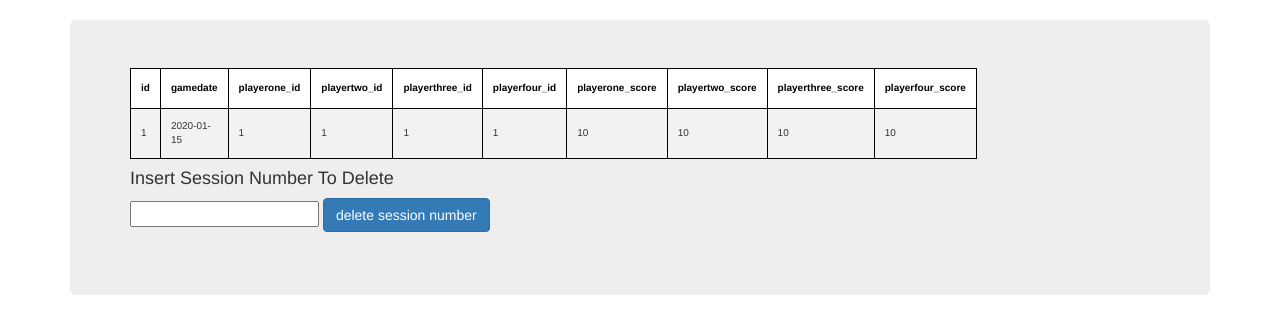
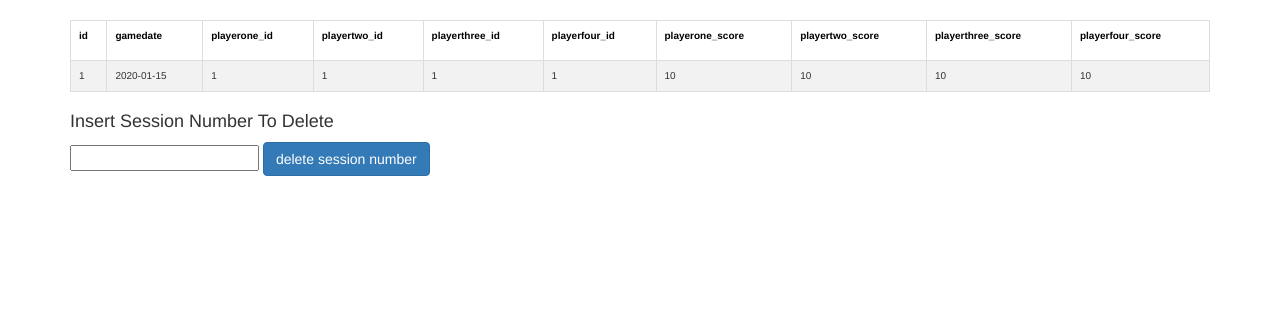
Before and after one commit to BTST/ProjectMJ, a Flask app: template templates/deletesession.html in a window 1280 px wide. Shown: the part 52-386 px from the top of the page. Run offline with Flask 2, Linux system fonts and the light colour scheme; the template is opened without the code that fills it: most values are stand-ins (such as "Sample title", 1, 10 or a date in 2020); some libraries are stand-ins or nearby versions.

Commit message:
remove jumbotron

```diff
--- a/templates/allsessions.html
+++ b/templates/allsessions.html
@@ -2,9 +2,9 @@
 
 {% block content %}
 <div class='container'>
-  <div class="jumbotron">
+
 <h2>All Sessions </h2>
-  <div style="overflow-x:auto;">
+  <div class="table-responsive">
 <table class="table table-striped table-bordered">
   <tr>
     <th>Date of Game</th>
@@ -22,6 +22,5 @@
   {% endfor %}
 </table>
 <div>
- </div>
 </div>
 {% endblock %}
--- a/templates/deletesession.html
+++ b/templates/deletesession.html
@@ -2,9 +2,8 @@
 
 {% block content %}
 <div class='container'>
-    <div class="jumbotron">
-      <div style="overflow-x:auto;">
-<table>
+      <div class="table-responsive">
+<table class="table table-striped table-bordered">
   <tr>
     <th>id</th>
     <th>gamedate</th>
@@ -43,5 +42,5 @@
   </form>
 </div>
 </div>
- </div>
+
 {% endblock %}
--- a/templates/players.html
+++ b/templates/players.html
@@ -2,7 +2,7 @@
 
 {% block content %}
 <div class='container'>
-  <div class="jumbotron">
+
 <h3>All Players </h3>
   <div class="table-responsive">
 <table class="table table-striped table-bordered">
@@ -24,5 +24,5 @@
 </table>
 <div>
 </div>
-</div>
+
 {% endblock %}
--- a/templates/sessions.html
+++ b/templates/sessions.html
@@ -3,7 +3,7 @@
 {% block content %}
 <div class='container'>
 
-<div class="jumbotron">
+
   <h1>Input Session Details</h1>
     <div class="form-group">
       <form action="/createsession" method="POST">
@@ -51,9 +51,5 @@
           <button type="submit" class="btn btn-primary">Submit Session</button>
       </form>
 </div>
-
-
-
-  </div>
 </div>
 {% endblock %}
```
